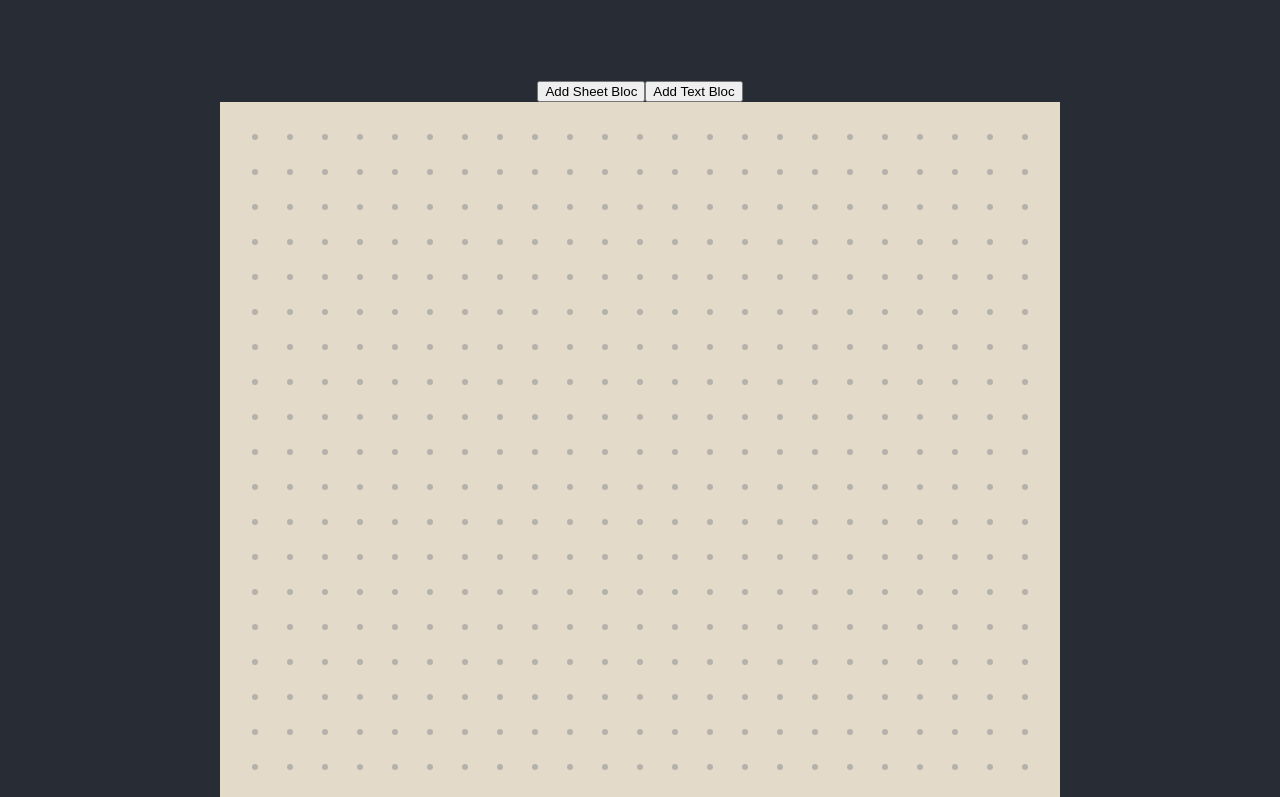
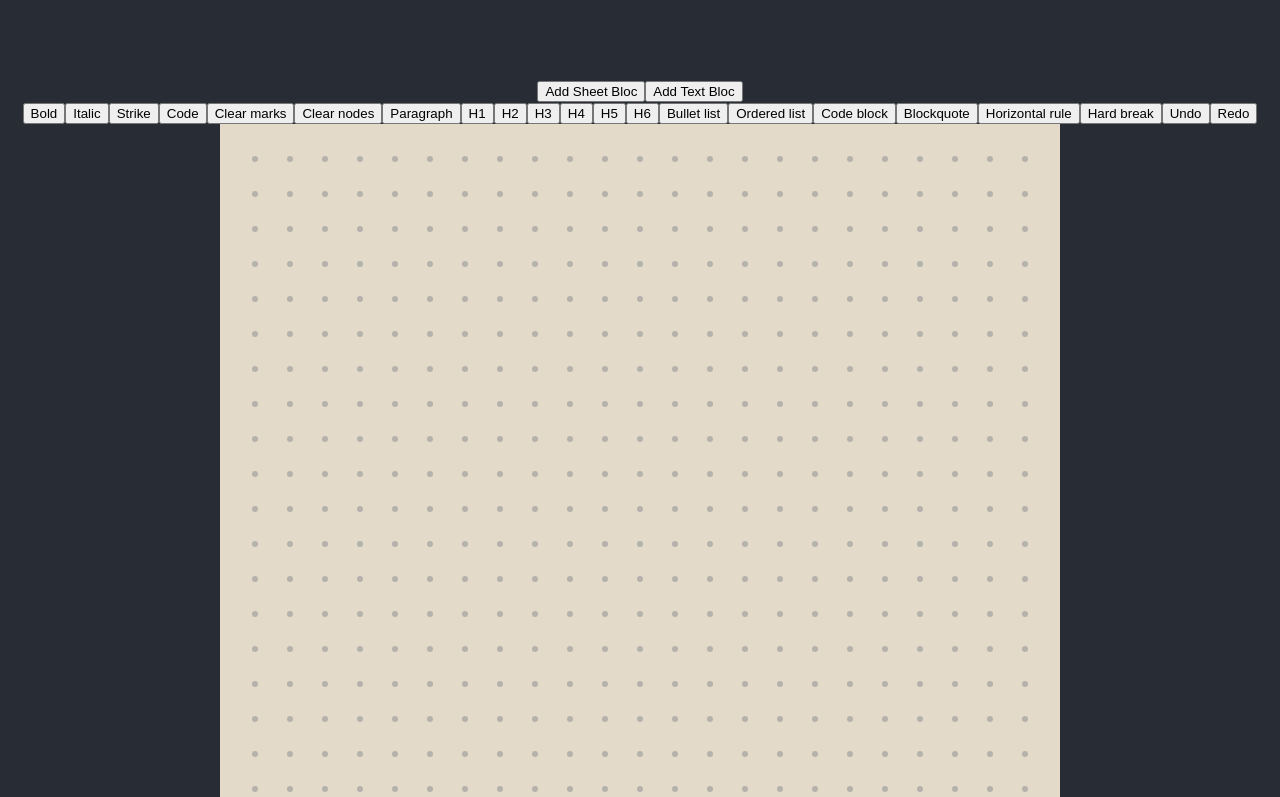
Before and after one commit to Acstrayer/blocuments, a React (Create React App) app in the folder main/: page / in a window 1280 px wide. Shown: the top 797 px of the page. Built offline with nearby package versions, Linux system fonts and the light colour scheme.

Commit message:
Toolbar implemented, current implementation does not allow for independent text content in textBlocs

```diff
--- a/main/src/App.tsx
+++ b/main/src/App.tsx
@@ -2,6 +2,9 @@ import React from "react";
 import { useState } from "react";
 import GridBloc from "./components/gridBloc";
 import Toolbar from "./components/toolbar";
+import TextEditor from "./components/textEditor";
+import StarterKit from "@tiptap/starter-kit";
+import { EditorContent, useEditor } from "@tiptap/react";
 
 import "./App.css";
 
@@ -9,15 +12,26 @@ function App() {
   const gridElements: JSX.Element[] = [];
   const [blocs, setBlocs] = useState(gridElements);
 
-  const addBloc = (element : JSX.Element) => {
+  const addBloc = (element: JSX.Element) => {
     setBlocs([...blocs, element]);
-  }
+  };
+
+  const editor = useEditor({
+    extensions: [StarterKit],
+    content: "",
+    editorProps: {
+      attributes: {
+        spellcheck: "false",
+      },
+    },
+  });
 
   return (
     <div className="App">
       <header className="App-header"></header>
       <main>
-        <Toolbar addBloc={addBloc}/>
+        <Toolbar addBloc={addBloc} editor={editor} />
+        <TextEditor editor={editor} />
         <GridBloc x={24} y={31}>
           {blocs}
         </GridBloc>
--- a/main/src/components/bloc.tsx
+++ b/main/src/components/bloc.tsx
@@ -1,8 +1,8 @@
-import { useEffect, useRef, useState, useContext } from "react";
+import React, { useEffect, useRef, useState, useContext } from "react";
 import { GridContext } from "../context/GridContext";
 
 type BlocProps = {
-  children: JSX.Element | JSX.Element[];
+  children: JSX.Element|JSX.Element[];
 };
 
 type Coordinates = {
--- a/main/src/components/textBloc.tsx
+++ b/main/src/components/textBloc.tsx
@@ -1,25 +1,17 @@
+import { EditorContent, useEditor } from "@tiptap/react";
 import { useState } from "react";
+import TextEditor from "../components/textEditor";
 import Bloc from "../components/bloc";
-import { EditorProvider, FloatingMenu, BubbleMenu } from "@tiptap/react";
-import StarterKit from "@tiptap/starter-kit";
 
-interface txtProps {
-  text?: String
+interface textBlocProps {
+  editor: any;
 }
 
-const extensions = [StarterKit];
-
-
-
-export default function TextBloc(props: txtProps) {
-  const [text, setText] = useState("hello world");
-
+export default function TextBloc(props: textBlocProps) {
+  const editor = props.editor;
   return (
     <Bloc>
-        <EditorProvider extensions={extensions} content={text}>
-            <FloatingMenu editor={null}>This is the floating menu</FloatingMenu>
-            <BubbleMenu editor={null}>This is the bubble menu</BubbleMenu>
-        </EditorProvider>
+      <EditorContent editor={editor} />
     </Bloc>
   );
 }
--- /dev/null
+++ b/main/src/components/textEditor.tsx
@@ -0,0 +1,151 @@
+interface textEditorProps {
+  editor: any;
+}
+
+export default function TextEditor(props: textEditorProps) {
+  const editor = props.editor;
+  if (!editor) {
+    return null;
+  }
+
+  return (
+    <div className="control-group">
+      <div className="button-group">
+        <button
+          onClick={() => editor.chain().focus().toggleBold().run()}
+          className={editor.isActive("bold") ? "is-active" : ""}
+        >
+          Bold
+        </button>
+        <button
+          onClick={() => editor.chain().focus().toggleItalic().run()}
+          className={editor.isActive("italic") ? "is-active" : ""}
+        >
+          Italic
+        </button>
+        <button
+          onClick={() => editor.chain().focus().toggleStrike().run()}
+          className={editor.isActive("strike") ? "is-active" : ""}
+        >
+          Strike
+        </button>
+        <button
+          onClick={() => editor.chain().focus().toggleCode().run()}
+          className={editor.isActive("code") ? "is-active" : ""}
+        >
+          Code
+        </button>
+        <button onClick={() => editor.chain().focus().unsetAllMarks().run()}>
+          Clear marks
+        </button>
+        <button onClick={() => editor.chain().focus().clearNodes().run()}>
+          Clear nodes
+        </button>
+        <button
+          onClick={() => editor.chain().focus().setParagraph().run()}
+          className={editor.isActive("paragraph") ? "is-active" : ""}
+        >
+          Paragraph
+        </button>
+        <button
+          onClick={() =>
+            editor.chain().focus().toggleHeading({ level: 1 }).run()
+          }
+          className={
+            editor.isActive("heading", { level: 1 }) ? "is-active" : ""
+          }
+        >
+          H1
+        </button>
+        <button
+          onClick={() =>
+            editor.chain().focus().toggleHeading({ level: 2 }).run()
+          }
+          className={
+            editor.isActive("heading", { level: 2 }) ? "is-active" : ""
+          }
+        >
+          H2
+        </button>
+        <button
+          onClick={() =>
+            editor.chain().focus().toggleHeading({ level: 3 }).run()
+          }
+          className={
+            editor.isActive("heading", { level: 3 }) ? "is-active" : ""
+          }
+        >
+          H3
+        </button>
+        <button
+          onClick={() =>
+            editor.chain().focus().toggleHeading({ level: 4 }).run()
+          }
+          className={
+            editor.isActive("heading", { level: 4 }) ? "is-active" : ""
+          }
+        >
+          H4
+        </button>
+        <button
+          onClick={() =>
+            editor.chain().focus().toggleHeading({ level: 5 }).run()
+          }
+          className={
+            editor.isActive("heading", { level: 5 }) ? "is-active" : ""
+          }
+        >
+          H5
+        </button>
+        <button
+          onClick={() =>
+            editor.chain().focus().toggleHeading({ level: 6 }).run()
+          }
+          className={
+            editor.isActive("heading", { level: 6 }) ? "is-active" : ""
+          }
+        >
+          H6
+        </button>
+        <button
+          onClick={() => editor.chain().focus().toggleBulletList().run()}
+          className={editor.isActive("bulletList") ? "is-active" : ""}
+        >
+          Bullet list
+        </button>
+        <button
+          onClick={() => editor.chain().focus().toggleOrderedList().run()}
+          className={editor.isActive("orderedList") ? "is-active" : ""}
+        >
+          Ordered list
+        </button>
+        <button
+          onClick={() => editor.chain().focus().toggleCodeBlock().run()}
+          className={editor.isActive("codeBlock") ? "is-active" : ""}
+        >
+          Code block
+        </button>
+        <button
+          onClick={() => editor.chain().focus().toggleBlockquote().run()}
+          className={editor.isActive("blockquote") ? "is-active" : ""}
+        >
+          Blockquote
+        </button>
+        <button
+          onClick={() => editor.chain().focus().setHorizontalRule().run()}
+        >
+          Horizontal rule
+        </button>
+        <button onClick={() => editor.chain().focus().setHardBreak().run()}>
+          Hard break
+        </button>
+        <button onClick={() => editor.chain().focus().undo().run()}>
+          Undo
+        </button>
+        <button onClick={() => editor.chain().focus().redo().run()}>
+          Redo
+        </button>
+      </div>
+    </div>
+  );
+}
--- a/main/src/components/toolbar.tsx
+++ b/main/src/components/toolbar.tsx
@@ -1,9 +1,11 @@
 import GridBloc from "../components/gridBloc";
 import SheetBloc from "../components/sheetBloc";
 import TextBloc from "../components/textBloc";
+import { EditorContent, useEditor } from "@tiptap/react";
 
 interface toolbarProps {
-    addBloc : Function
+  addBloc: Function;
+  editor: any;
 }
 
 export default function Toolbar(props: toolbarProps) {
@@ -12,14 +14,11 @@ export default function Toolbar(props: toolbarProps) {
       [{ value: "" }, { value: "" }],
       [{ value: "" }, { value: "" }],
     ];
-        props.addBloc(
-            <SheetBloc cells={spreadsheetData} dark />
-        );
+    props.addBloc(<SheetBloc cells={spreadsheetData} dark />);
   };
   const addTextBloc = () => {
-        props.addBloc(
-            <TextBloc/>
-        );
+    const editor = props.editor;
+    props.addBloc(<TextBloc editor={editor} />);
   };
 
   return (
```
Also changed, not shown: main/src/components/tiptap.tsx (deleted, +0 -16 lines). Lines whose indentation alone changed are shown as unchanged.
